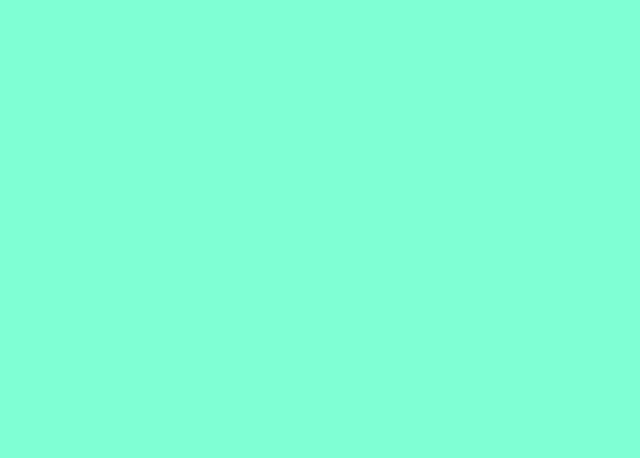
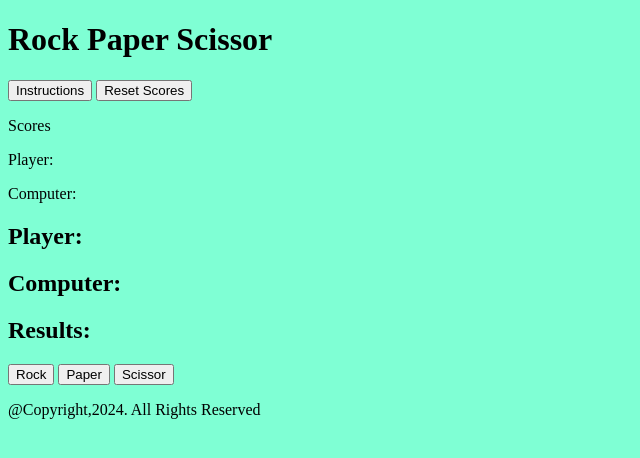
Before and after one commit to Sammy92dec/gamersp, a plain HTML site: page index.html in a window 1280 px wide. Shown: the whole page, without its empty margins (0-640 px from the left). Drawn offline with Linux system fonts and the light colour scheme.

Commit message:
Add: basic elements to the html that will make up he game

```diff
--- a/index.html
+++ b/index.html
@@ -8,8 +8,31 @@
     <title>Rock-Paper-Scissor</title>
 </head>
 <body>
+<h1>Rock Paper Scissor</h1>
+<div><button>Instructions</button>
+<button>Reset Scores</button>
+</div>
+<div>
+    <p>Scores</p>
+    <p>Player: </p>
+    <p>Computer: </p>
+</div>
+<div>
+    <div>
+        <h2>Player: </h2>
+        <h2>Computer: </h2>
+        <h2>Results: </h2>
+    </div>
+    <div>
+        <button>Rock</button>
+        <button>Paper</button>
+        <button>Scissor</button>
+    </div>
+</div>
 
-
+<footer>
+    <p>@Copyright,2024. All Rights Reserved</p>
+</footer>
 
 <!-- Javascript -->
     <script src="assets/js/script.js"></script>
```
Also changed, not shown: 1 other file.
